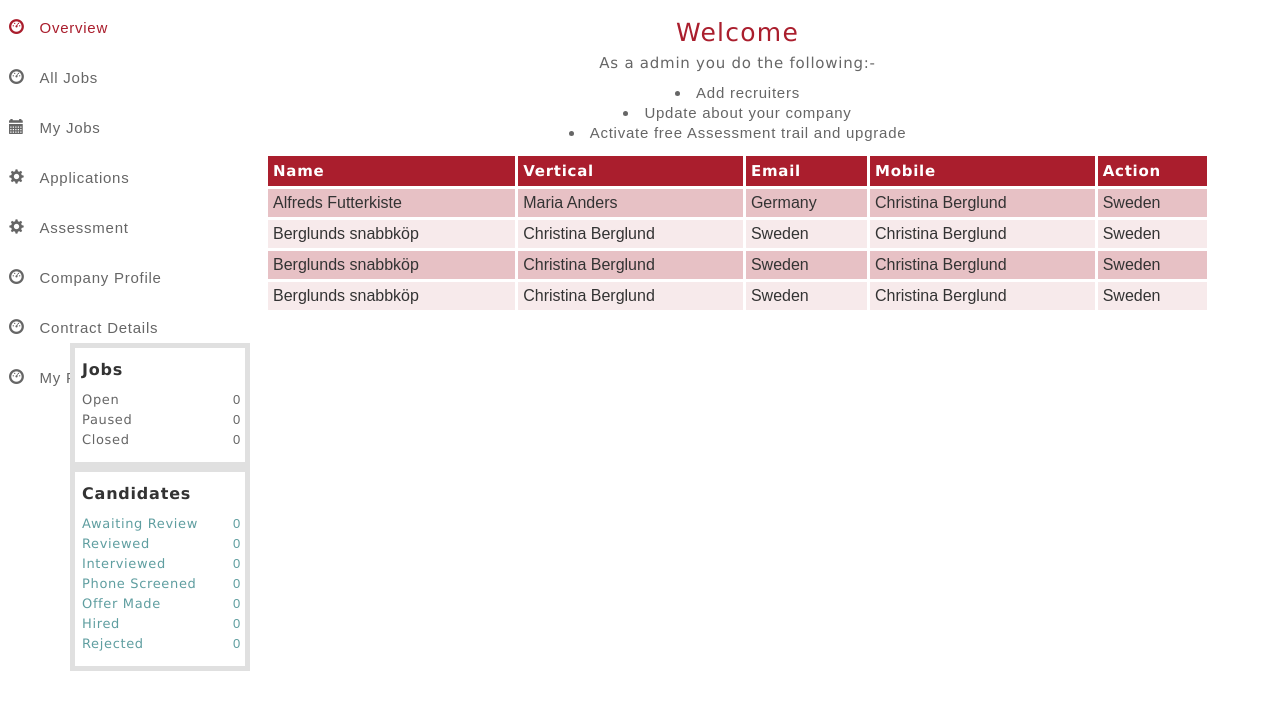
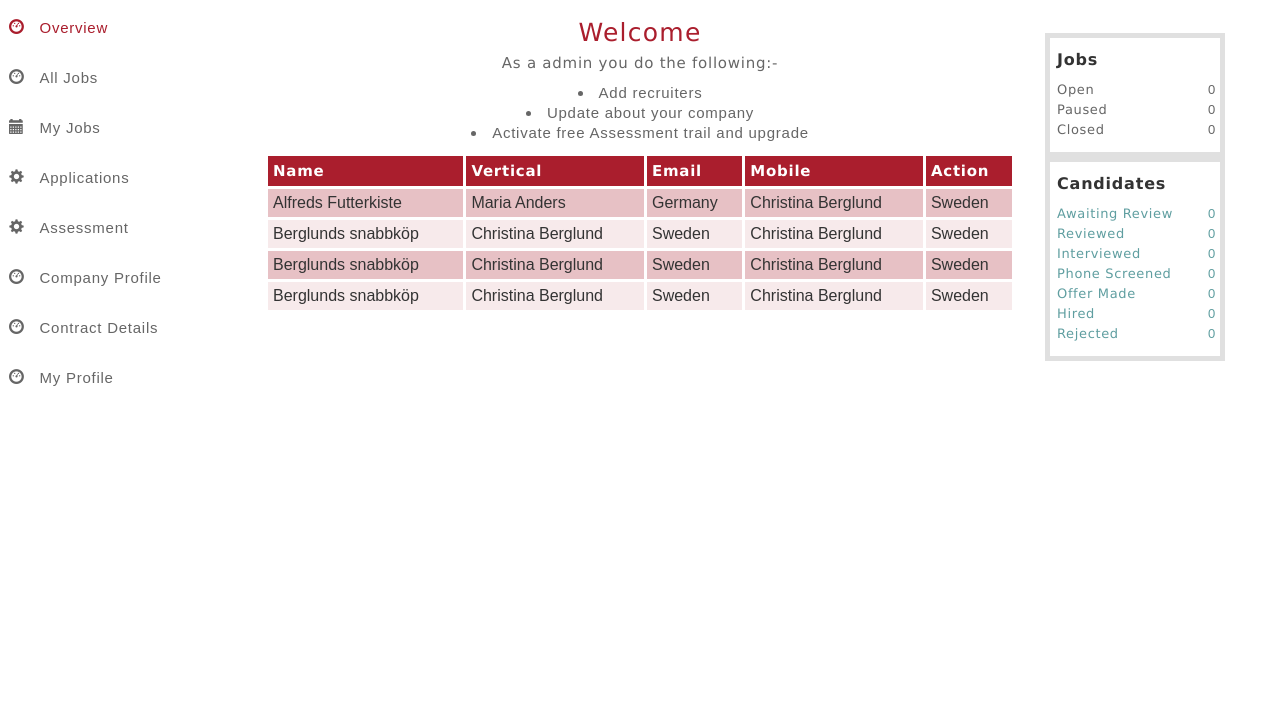
Before and after one commit to Jagrit29/TF_admin_dash3, a plain HTML site: page index.html in a window 1280 px wide. Shown: the part 68-778 px from the top of the page. Drawn offline with nearby package versions, Linux system fonts and the light colour scheme.

Commit message:
Add files via upload

```diff
--- a/index.html
+++ b/index.html
@@ -95,7 +95,7 @@
                     </ul>
                 </div>
                 </div>
-                <div class="col-xs-10 text-center rightpanel">
+                <div class="col-xs-10 col-sm-8 text-center rightpanel">
                     <div class="rightarea">
                         <div class="content">
                         <h3>Welcome</h3>
```
